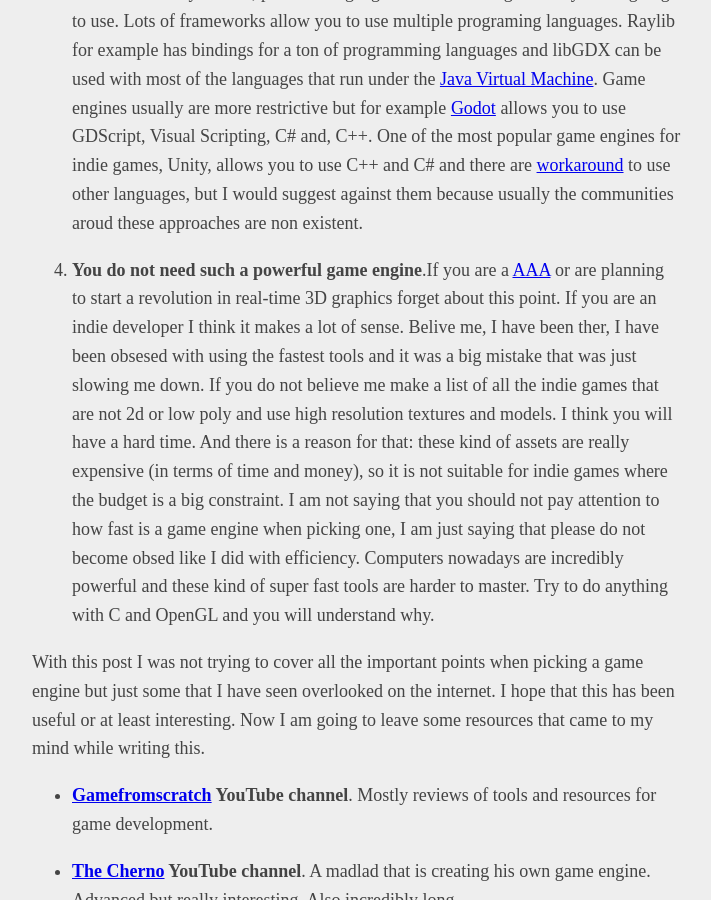
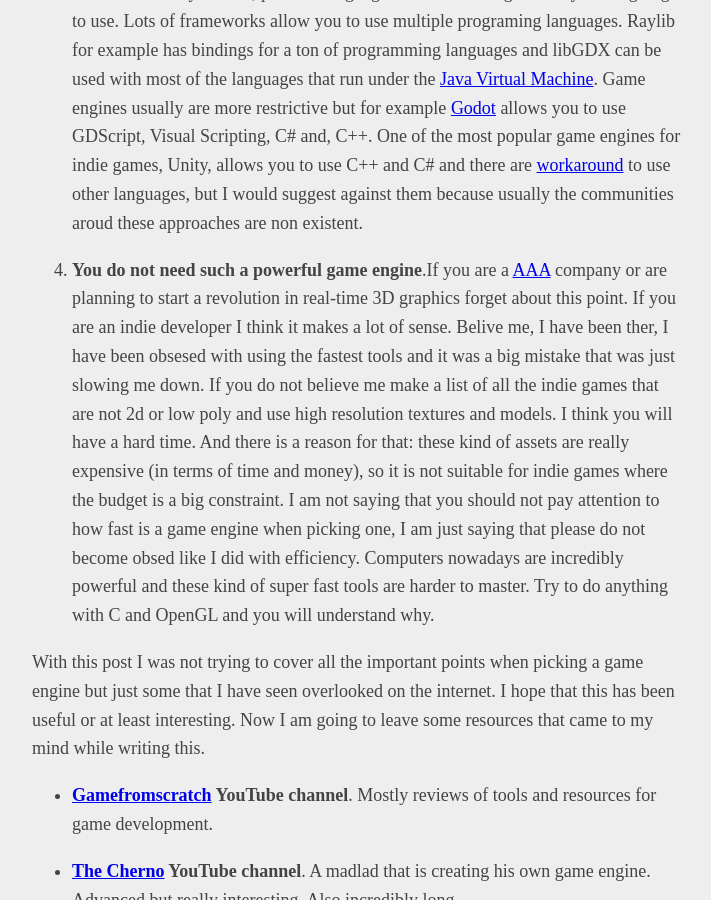
Before and after one commit to edoelas/agdb, a Jekyll site: the page built from _posts/2021-05-23-About-game-engines.md, in a window 1280 px wide and 900 px high, scrolled down 1805 px. Shown: the whole window, without its empty margins (283-994 px from the left). Built offline with Jekyll 4.4.1, drawn with Linux system fonts in a browser that asks for light colours.

Commit message:
add things to readme

```diff
--- a/_posts/2021-05-23-About-game-engines.md
+++ b/_posts/2021-05-23-About-game-engines.md
@@ -20,7 +20,7 @@
 
     In the case of game engines/frameworks the programming language is fundamental. I would suggest you **not** to pick the engine based on the languages that you know but the other way around, pick the language based on the engine that you are going to use. Lots of frameworks allow you to use multiple programing languages. Raylib for example has bindings for a ton of programming languages and libGDX can be used with most of the languages that run under the [Java Virtual Machine](https://en.wikipedia.org/wiki/Java_virtual_machine). Game engines usually are more restrictive but for example [Godot](https://godotengine.org/) allows you to use GDScript, Visual Scripting, C# and, C++. One of the most popular game engines for indie games, Unity, allows you to use C++ and C# and there are [workaround](https://www.reddit.com/r/golang/comments/kqg7pl/unitygolang_using_golang_as_a_scripting_engine/) to use other languages, but I would suggest against them because usually the communities aroud these approaches are non existent.
 
-4. **You do not need such a powerful game engine**.If you are a [AAA](https://en.wikipedia.org/wiki/AAA_(video_game_industry)) or are planning to start a revolution in real-time 3D graphics forget about this point. If you are an indie developer I think it makes a lot of sense. Belive me, I have been ther, I have been obsesed with using the fastest tools and it was a big mistake that was just slowing me down. If you do not believe me make a list of all the indie games that are not 2d or low poly and use high resolution textures and models. I think you will have a hard time. And there is a reason for that: these kind of assets are really expensive (in terms of time and money), so it is not suitable for indie games where the budget is a big constraint. I am not saying that you should not pay attention to how fast is a game engine when picking one, I am just saying that please do not become obsed like I did with efficiency. Computers nowadays are incredibly powerful and these kind of super fast tools are harder to master. Try to do anything with C and OpenGL and you will understand why.
+4. **You do not need such a powerful game engine**.If you are a [AAA](https://en.wikipedia.org/wiki/AAA_(video_game_industry)) company or are planning to start a revolution in real-time 3D graphics forget about this point. If you are an indie developer I think it makes a lot of sense. Belive me, I have been ther, I have been obsesed with using the fastest tools and it was a big mistake that was just slowing me down. If you do not believe me make a list of all the indie games that are not 2d or low poly and use high resolution textures and models. I think you will have a hard time. And there is a reason for that: these kind of assets are really expensive (in terms of time and money), so it is not suitable for indie games where the budget is a big constraint. I am not saying that you should not pay attention to how fast is a game engine when picking one, I am just saying that please do not become obsed like I did with efficiency. Computers nowadays are incredibly powerful and these kind of super fast tools are harder to master. Try to do anything with C and OpenGL and you will understand why.
 
 
 
--- a/index.html
+++ b/index.html
@@ -4,7 +4,7 @@
 ---
 <br>
 <div class="content">
-  <input type="text" id="myInput" onkeyup="search()" placeholder="Search...">
+  <input style="height: 1.6em;" type="text" id="myInput" onkeyup="search()" placeholder="Search...">
   <!-- TODO Revisar el HTML y quitar divs innecesarios -->
   <div class="related">
     <ul id="myUL" style="padding-left: 0;">
```
Also changed, not shown: README.md, 3 other files.
